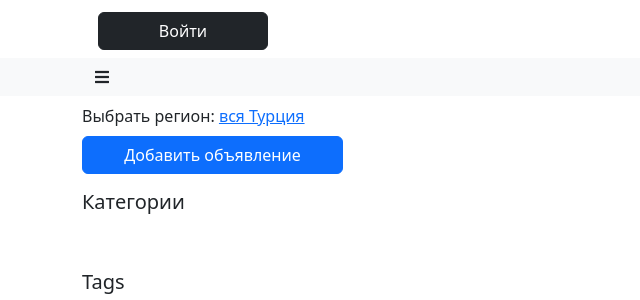
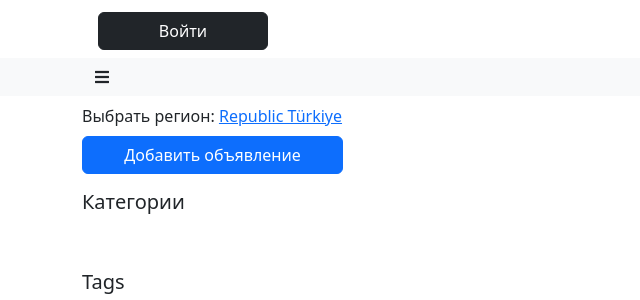
Before and after one commit to CH1979/turkey, a Django app: template market/templates/lot_base.html in a window 1280 px wide. Shown: the part 384-684 px from the top of the page, without its empty margins (0-640 px from the left). Run offline with Django 3.2, Linux system fonts and the light colour scheme; the template is opened without the code that fills it, so the values that code supplies are empty; some libraries are stand-ins or nearby versions.

Commit message:
Change filter logic for location

```diff
--- a/market/templates/lot_base.html
+++ b/market/templates/lot_base.html
@@ -13,7 +13,7 @@
             {% if current_location %}
                 Выбрать регион: <a href="{% url 'location_select' %}">{% for location in current_location.get_ancestors %}{{ location }} / {% endfor %}{{ current_location }}</a>
             {% else %}
-                Выбрать регион: <a href="{% url 'location_select' %}">вся Турция</a>
+                Выбрать регион: <a href="{% url 'location_select' %}">Republic Türkiye</a>
             {% endif %}
             </div>
         </div>
--- a/market/views.py
+++ b/market/views.py
@@ -68,6 +68,9 @@ class LotListView(ListView):
 
         if location_id is not None:
             current_location = Location.objects.get(id=location_id)
+            if current_location.is_root():
+                return queryset
+
             location_descendants = current_location.get_descendants()
             authors = Profile.objects.filter(
                 Q(location__in=location_descendants) \
```
